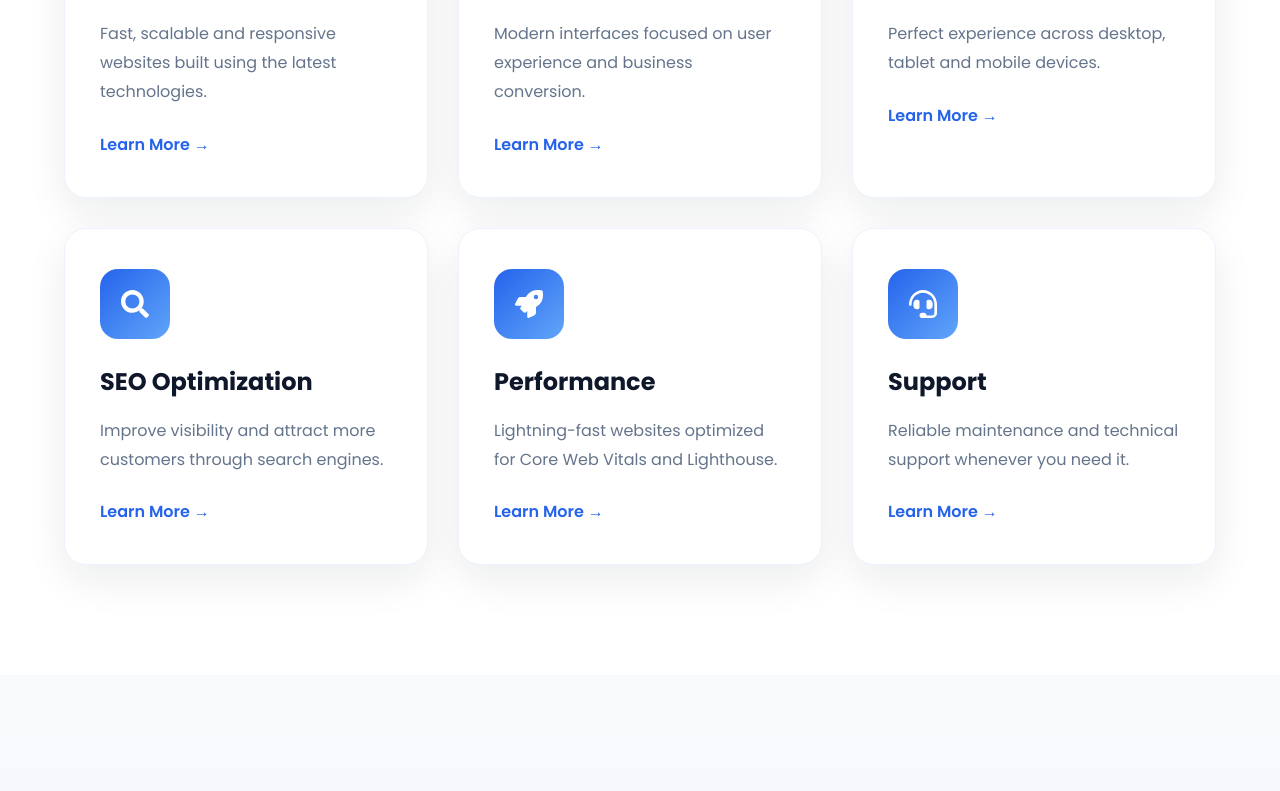
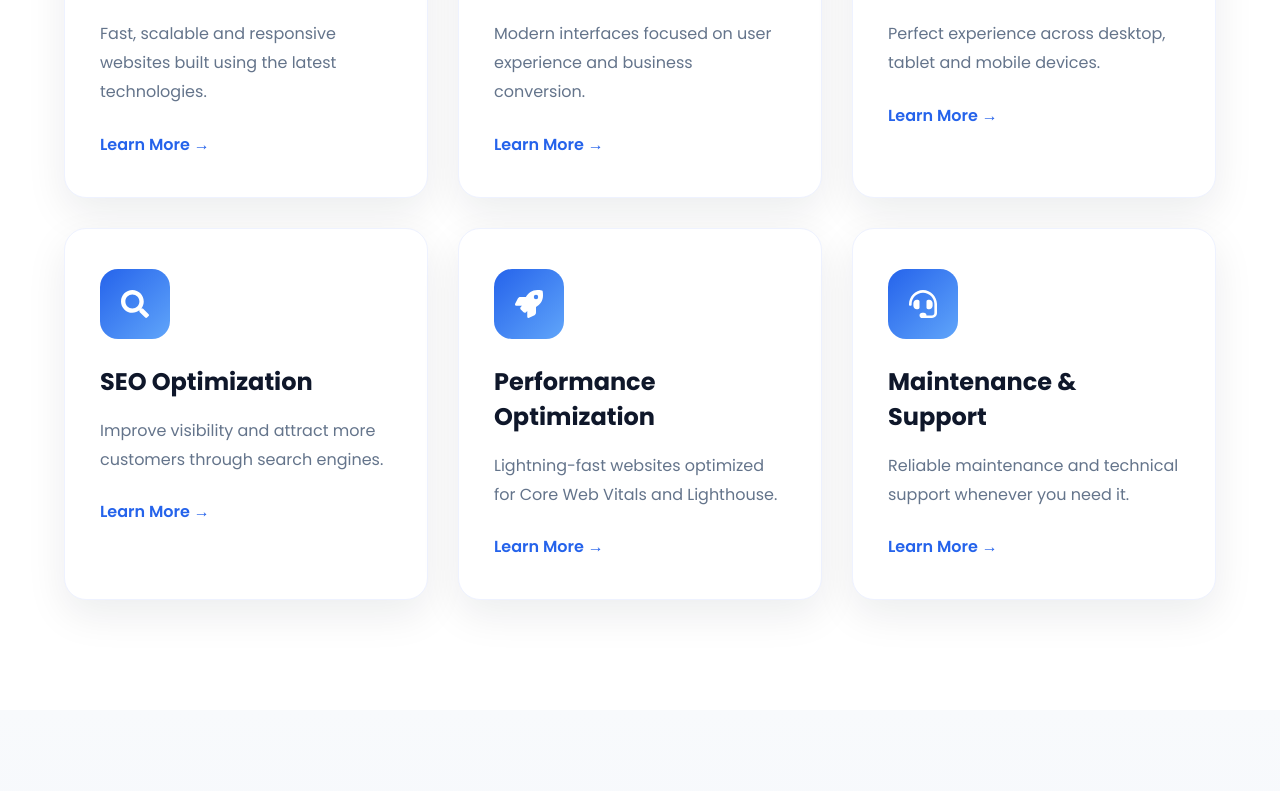
Before and after one commit to kumaresh2004/northpeak-digital, a React (Vite) app: page / in a window 1280 px wide. Shown: the part 2059-2850 px from the top of the page. Built offline with nearby package versions, Linux system fonts and the light colour scheme.

Commit message:
Improve services accessibility

```diff
--- a/src/components/Services.jsx
+++ b/src/components/Services.jsx
@@ -10,48 +10,50 @@ import {
 
 const services = [
   {
-    icon: <FaLaptopCode />,
+    icon: <FaLaptopCode aria-hidden="true" />,
     title: "Web Development",
     desc: "Fast, scalable and responsive websites built using the latest technologies.",
   },
   {
-    icon: <FaPaintBrush />,
+    icon: <FaPaintBrush aria-hidden="true" />,
     title: "UI / UX Design",
     desc: "Modern interfaces focused on user experience and business conversion.",
   },
   {
-    icon: <FaMobileAlt />,
+    icon: <FaMobileAlt aria-hidden="true" />,
     title: "Responsive Design",
     desc: "Perfect experience across desktop, tablet and mobile devices.",
   },
   {
-    icon: <FaSearch />,
+    icon: <FaSearch aria-hidden="true" />,
     title: "SEO Optimization",
     desc: "Improve visibility and attract more customers through search engines.",
   },
   {
-    icon: <FaRocket />,
-    title: "Performance",
+    icon: <FaRocket aria-hidden="true" />,
+    title: "Performance Optimization",
     desc: "Lightning-fast websites optimized for Core Web Vitals and Lighthouse.",
   },
   {
-    icon: <FaHeadset />,
-    title: "Support",
+    icon: <FaHeadset aria-hidden="true" />,
+    title: "Maintenance & Support",
     desc: "Reliable maintenance and technical support whenever you need it.",
   },
 ];
 
 function Services() {
   return (
-    <section className="services" id="services" data-aos="fade-up">
-
+    <section
+      className="services"
+      id="services"
+      data-aos="fade-up"
+      aria-labelledby="services-heading"
+    >
       <div className="container">
-
         <div className="section-heading">
-
           <span>OUR SERVICES</span>
 
-          <h2>
+          <h2 id="services-heading">
             Everything You Need To Build
             <br />
             Your Online Presence
@@ -61,33 +63,35 @@ function Services() {
             From design to deployment, we create high-performing digital
             experiences that help businesses grow faster.
           </p>
-
         </div>
 
         <div className="services-grid">
-
           {services.map((service, index) => (
-            <div className="service-card" key={index}>
-
+            <article
+              className="service-card"
+              key={index}
+              aria-labelledby={`service-title-${index}`}
+            >
               <div className="service-icon">
                 {service.icon}
               </div>
 
-              <h3>{service.title}</h3>
+              <h3 id={`service-title-${index}`}>
+                {service.title}
+              </h3>
 
               <p>{service.desc}</p>
 
-              <a href="#contact">
+              <a
+                href="#contact"
+                aria-label={`Learn more about ${service.title}`}
+              >
                 Learn More →
               </a>
-
-            </div>
+            </article>
           ))}
-
         </div>
-
       </div>
-
     </section>
   );
 }
```
